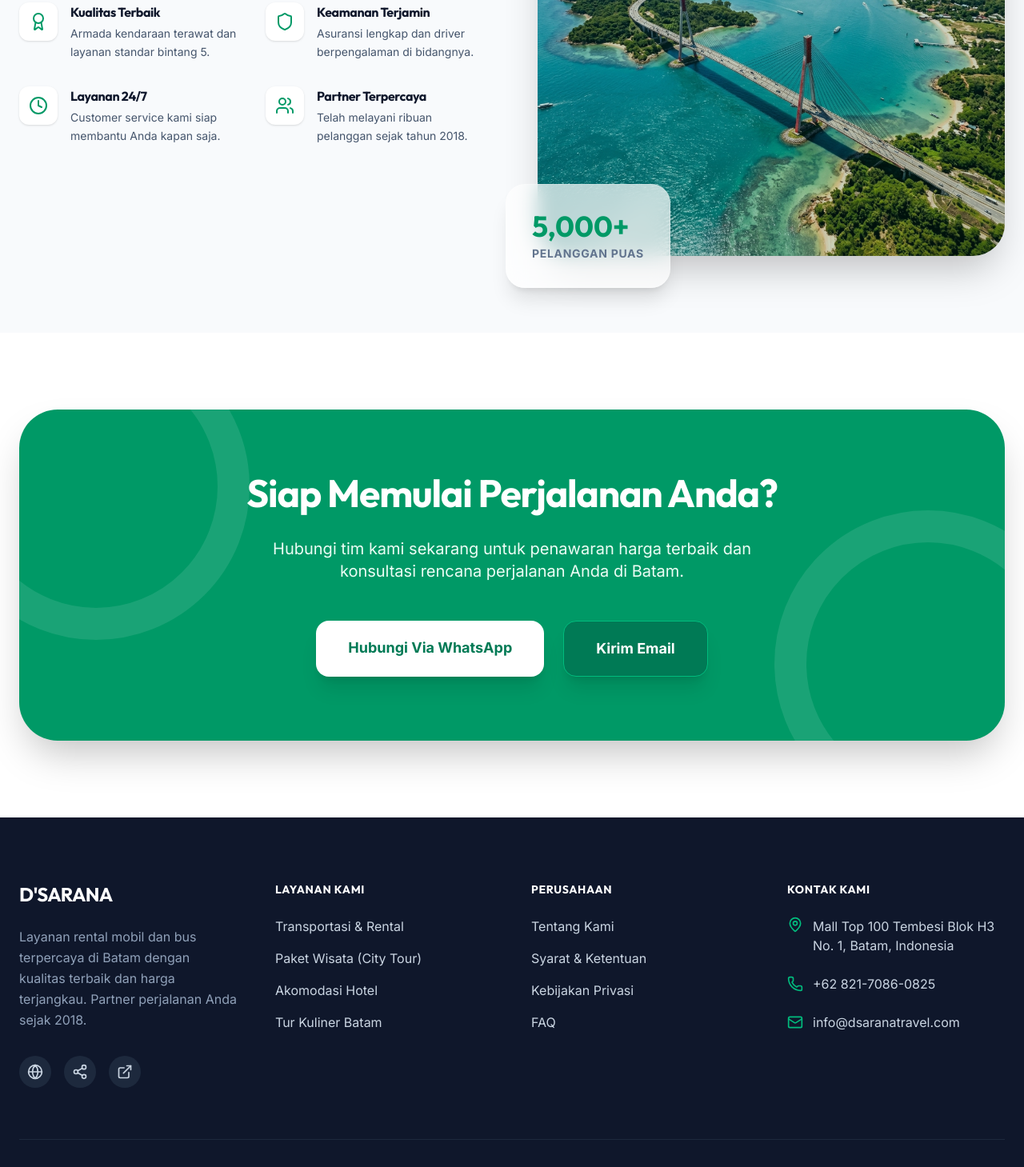
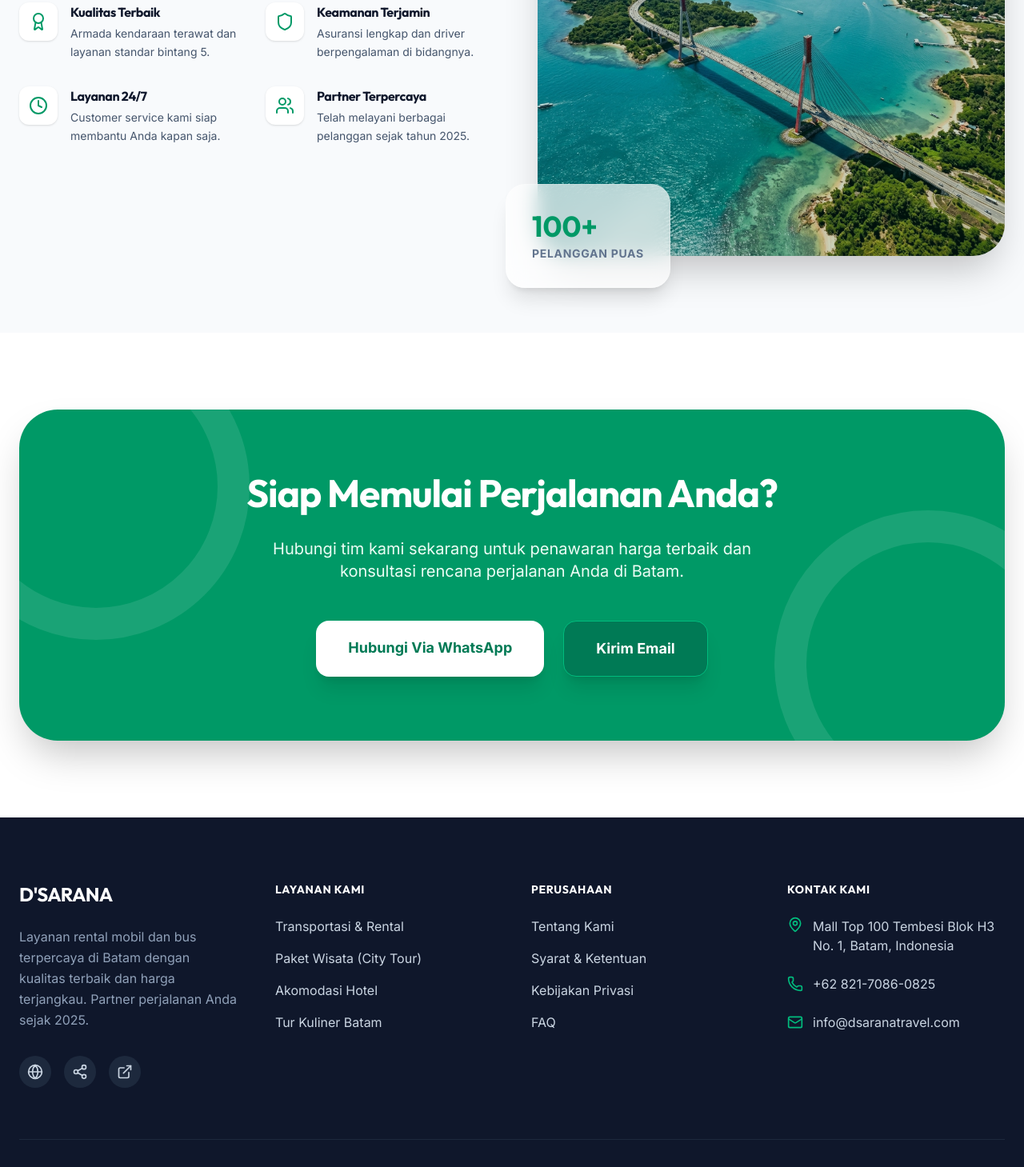
Before and after one commit to aramzi296/batamtransportholiday, a Next.js app: page / in a window 1280 px wide. Shown: the part 1960-3419 px from the top of the page at 80% size. Built offline with nearby package versions, Linux system fonts and the light colour scheme.

Commit message:
docs: update company founding year to 2025 and adjust stats

```diff
--- a/src/app/page.tsx
+++ b/src/app/page.tsx
@@ -62,7 +62,7 @@ export default function Home() {
     {
       icon: Users,
       title: "Partner Terpercaya",
-      description: "Telah melayani ribuan pelanggan sejak tahun 2018."
+      description: "Telah melayani berbagai pelanggan sejak tahun 2025."
     }
   ];
 
@@ -129,9 +129,10 @@ export default function Home() {
                 </div>
                 {/* Stats badge */}
                 <div className="absolute -bottom-10 -left-10 glass p-8 rounded-3xl shadow-xl hidden md:block">
-                  <p className="text-4xl font-display font-bold text-emerald-600 mb-1">5,000+</p>
+                  <p className="text-4xl font-display font-bold text-emerald-600 mb-1">100+</p>
                   <p className="text-sm font-bold text-slate-500 uppercase tracking-wider">Pelanggan Puas</p>
                 </div>
+
               </div>
             </div>
           </div>
--- a/src/components/Footer.tsx
+++ b/src/components/Footer.tsx
@@ -12,7 +12,7 @@ const Footer = () => {
           <div>
             <h2 className="text-2xl font-display font-bold text-white mb-6">D'SARANA</h2>
             <p className="text-slate-400 mb-8 leading-relaxed">
-              Layanan rental mobil dan bus terpercaya di Batam dengan kualitas terbaik dan harga terjangkau. Partner perjalanan Anda sejak 2018.
+              Layanan rental mobil dan bus terpercaya di Batam dengan kualitas terbaik dan harga terjangkau. Partner perjalanan Anda sejak 2025.
             </p>
             <div className="flex items-center gap-4">
               <a href="#" className="w-10 h-10 rounded-full bg-slate-800 flex items-center justify-center hover:bg-emerald-600 hover:text-white transition-all">
```
